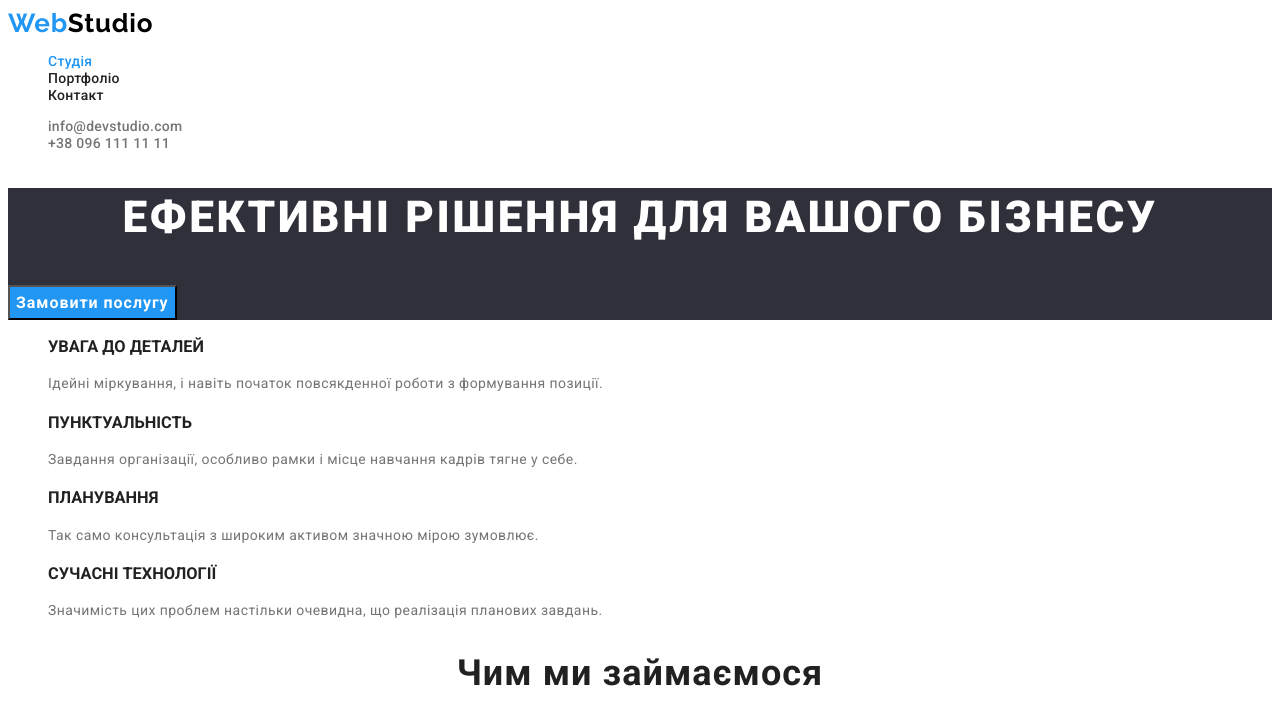
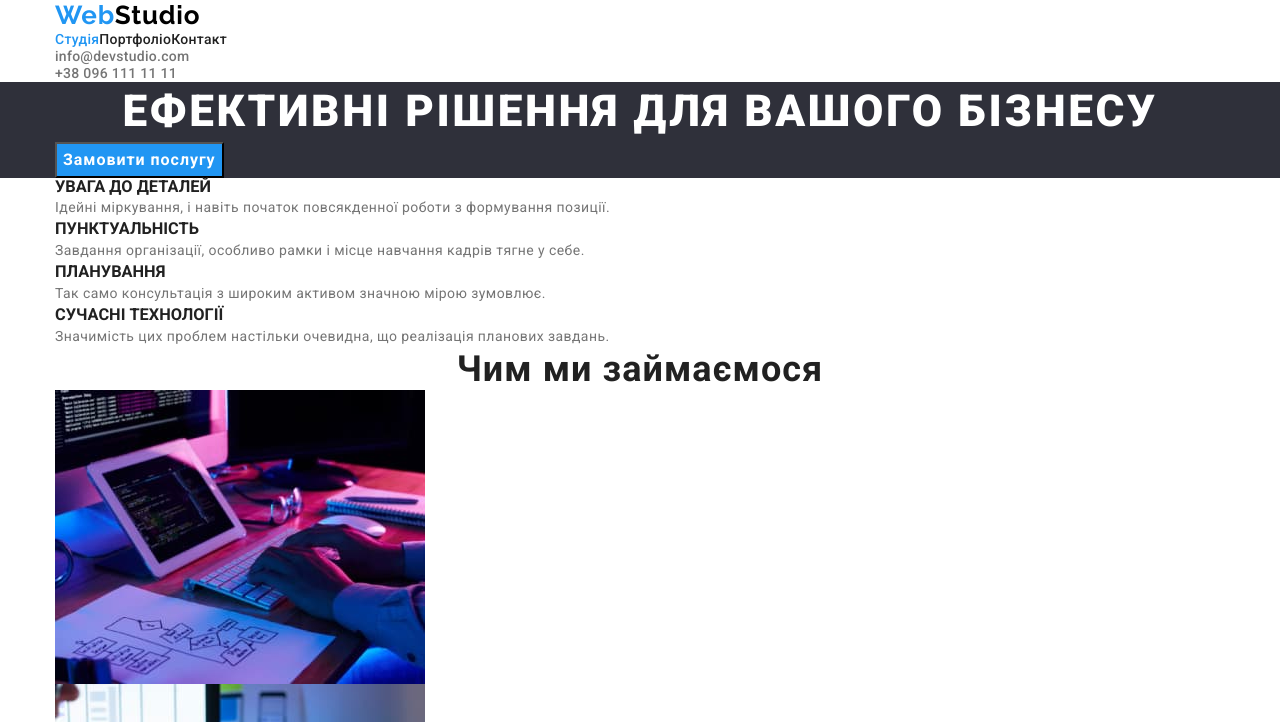
Before and after one commit to VahNaz/goit-markup-hw-02, a plain HTML site: page index.html in a window 1280 px wide. Shown: the top 722 px of the page. Drawn offline with nearby package versions, Linux system fonts and the light colour scheme.

Commit message:
correction made by mistake (from next topic)

```diff
--- a/css/styles.css
+++ b/css/styles.css
@@ -6,6 +6,21 @@
 }
 .logo {
     text-decoration: none;
+}
+
+h1, h2, h3, h4, p {
+    margin-top: 0;
+    margin-bottom: 0;
+}
+
+ul {
+    margin-top: 0;
+    margin-bottom: 0;
+    padding-left: 0;
+}
+
+img {
+    display: block;
 }
 
 :root {
@@ -22,6 +37,13 @@ body {
     font-size: 14px;
 }
 
+.container {
+    align-items: center;
+    width: 1200px;
+    padding-left: 15px;
+    padding-right: 15px;
+    margin: 0 auto;
+}
 
 /* Header start */
 
@@ -41,6 +63,11 @@ body {
     line-height: 1.19;
     color: #000000;
     letter-spacing: 0.03em;
+}
+
+.nav-list {
+    display: block;
+    display: flex;
 }
 
 .nav-list-item {
--- a/index.html
+++ b/index.html
@@ -5,11 +5,14 @@
     <meta http-equiv="X-UA-Compatible" content="IE=edge">
     <meta name="viewport" content="width=device-width, initial-scale=1.0">
     <title>Document</title>
+    <link rel="stylesheet" href="https://cdnjs.cloudflare.com/ajax/libs/modern-normalize/1.1.0/modern-normalize.min.css">
     <link href="https://fonts.googleapis.com/css2?family=Raleway:wght@700&family=Roboto:wght@400;500;700;900&display=swap" rel="stylesheet">
     <link rel="stylesheet" href="./css/styles.css">
   </head>
   <body>
+
     <header class="header">
+      <div class="container">
         <nav class="navigation">
           <a class="logo" href="">Web<span class="logo-span">Studio</span></a>
           <ul class="nav-list list">
@@ -28,18 +31,24 @@
             <a class="contact-number link" href="tel:+380961111111">+38 096 111 11 11</a>
           </li>
         </ul>
+      </div>
     </header>
+
+
 
       <main>
 
         <!--Section 1-->
         <section class="title">
+          <div class="container">
             <h1 class="main-title">Ефективні рішення для вашого бізнесу</h1>
             <button class="button">Замовити послугу</button>
+          </div>
         </section>
 
         <!--Section 2-->
         <section>
+          <div class="container">
             <ul class="list">
               <li>
                 <h3 class="desc-title">УВАГА ДО ДЕТАЛЕЙ</h3>
@@ -69,10 +78,12 @@
                 </p>
               </li>
             </ul>
+          </div>
         </section>
 
         <!--Section 3-->
         <section>
+          <div class="container">
             <h2 class="section-title">Чим ми займаємося</h2>
             <ul class="list">
               <li>
@@ -85,10 +96,12 @@
                 <img src="./images/img3.jpg" width="370" alt="work photo 3">
               </li>
             </ul>
+          </div>
         </section>
 
         <!--Section team-->
         <section class="hero">
+          <div class="container">
             <h2 class="section-title">Наша команда</h2>
           <ul class="hero-list list">
             <li class="hero-list-item">
@@ -115,10 +128,14 @@
                 <p class="hero-list-title">UI Designer</p>
             </li>
           </ul>
+          </div>
         </section>
       </main>
 
+
+
       <footer class="footer">
+        <div class="container">
           <a class="logo" href="">Web<span class="logo-span">Studio</span></a>
           <address>
             <ul class="list">
@@ -133,6 +150,8 @@
               </li>
             </ul>
           </address>
+        </div>
       </footer>
+
   </body>
 </html>
```
Also changed, not shown: portfolio.html (+7 -0 lines). Lines whose indentation alone changed are shown as unchanged.
